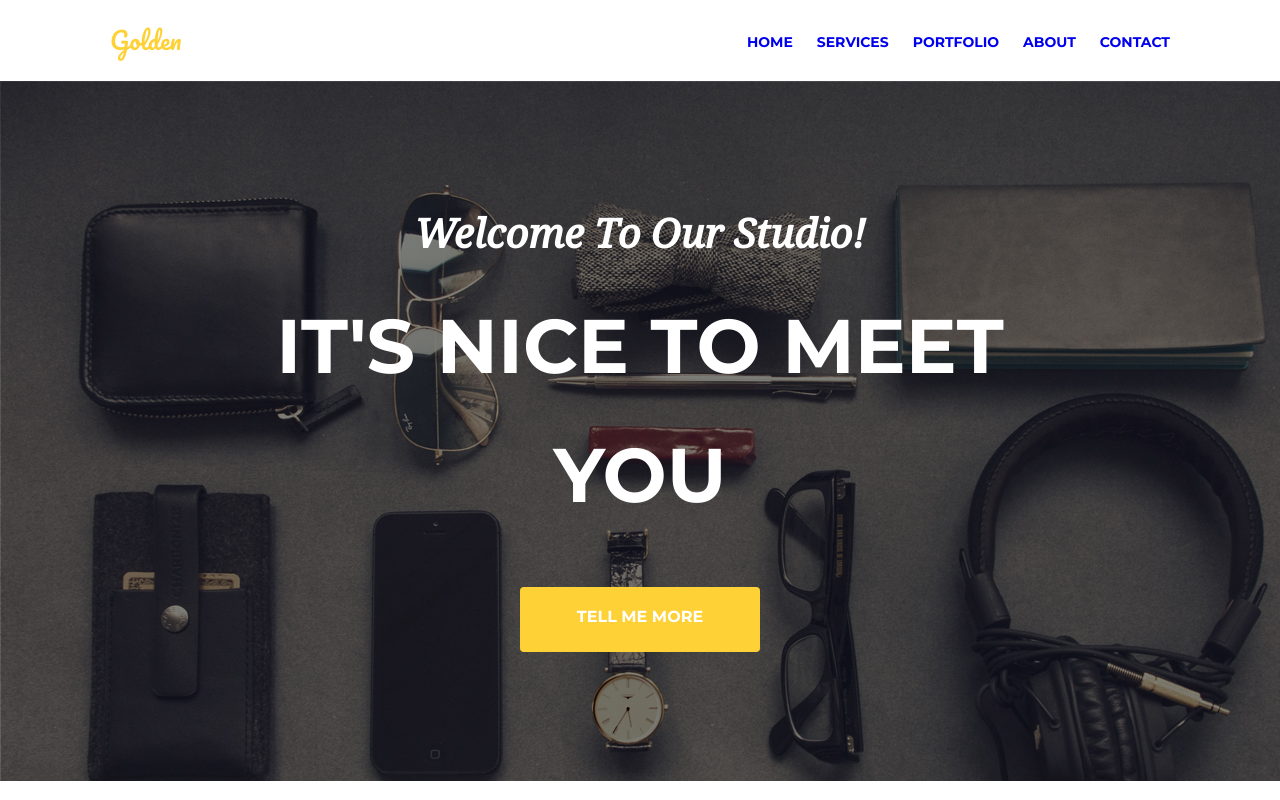
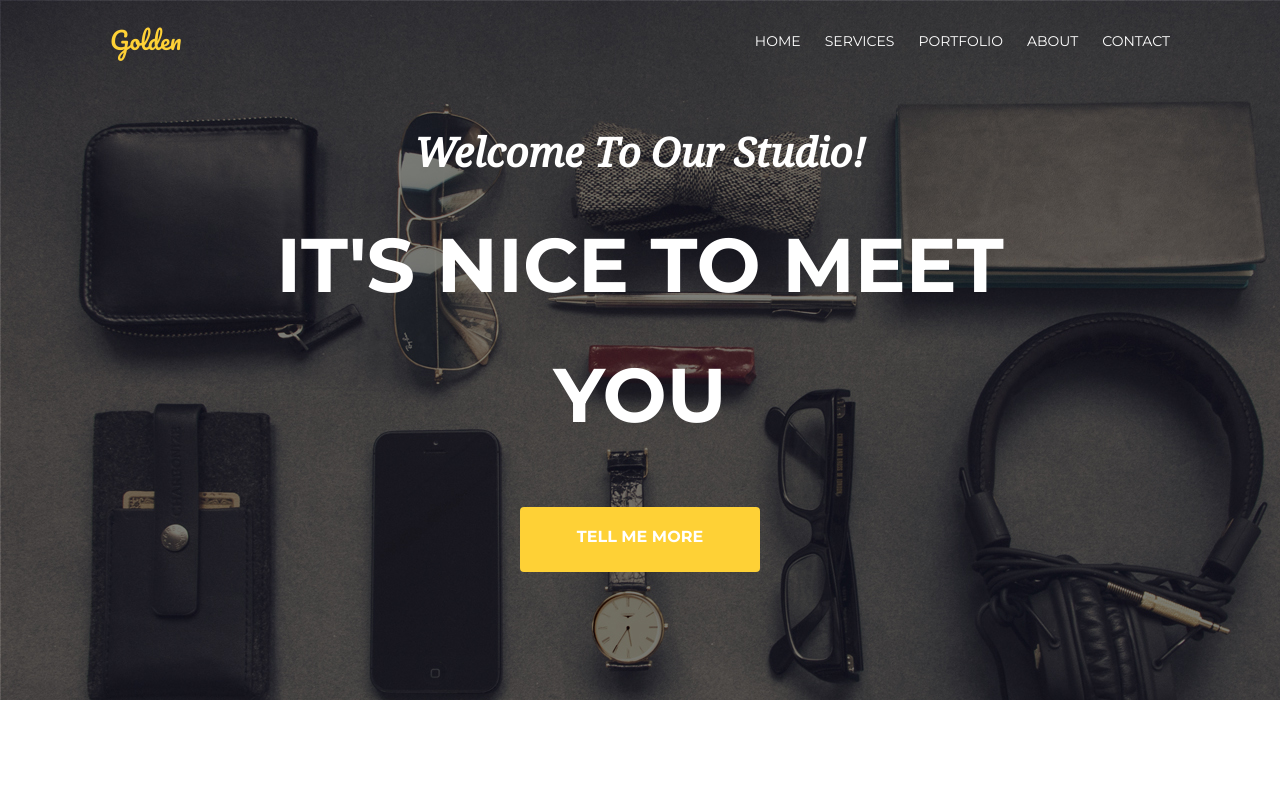
Before and after one commit to ankow8/landing-page, a website: page index.html in a window 1280 px wide. Drawn offline with Linux system fonts and the light colour scheme.

Commit message:
Combine navigation and header

```diff
--- a/sass/style.scss
+++ b/sass/style.scss
@@ -34,7 +34,9 @@ body {
 
 nav .row {
   display: flex;
-  padding: 20px 0;
+  padding: 24px 0;
+  height: 80px;
+  margin-bottom: -80px;
     .nav-logo {
       display: flex;
       align-items: center;
@@ -59,12 +61,11 @@ nav .row {
            li {
              display: inline-block;
              padding: 0 0 0 20px;
-             font-weight: bold;
                a {
                  text-decoration: none;
                  font-family: $font-header;
                  font-size: 14px;
-                 /*color: $color-light-background;*/
+                 color: $color-light-background;
                }
            }
        }
```
Also changed, not shown: css/style.css, 1 other file.
